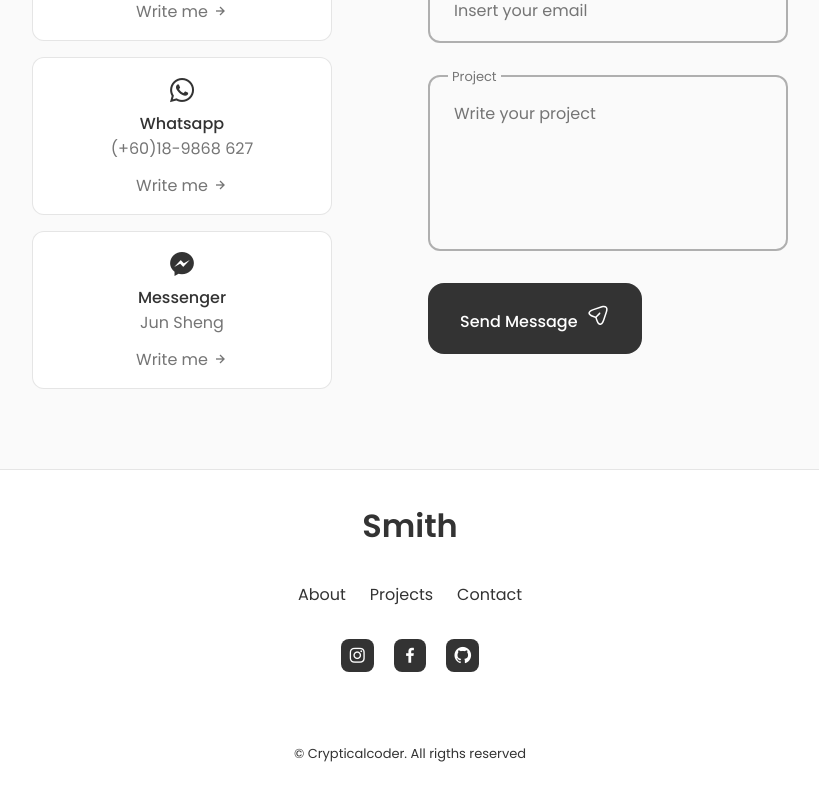
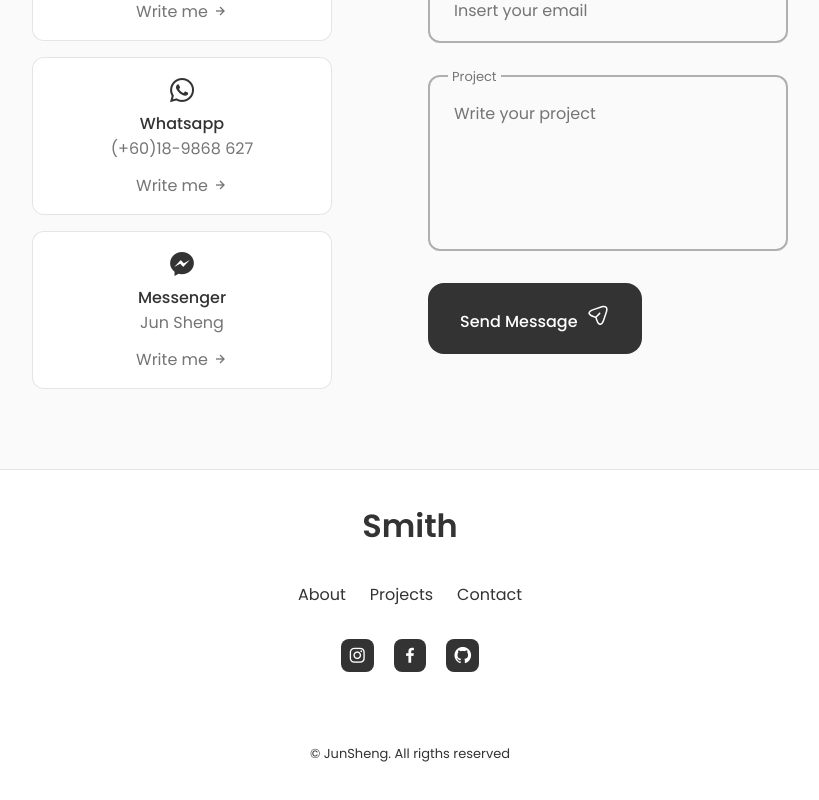
Before and after one commit to junsheng526/portfolio, a React (Create React App) app: page / in a window 1280 px wide. Shown: the part 4313-5113 px from the top of the page, without its empty margins (230-1049 px from the left). Built offline with nearby package versions, Linux system fonts and the light colour scheme.

Commit message:
deployment

```diff
--- a/src/components/footer/Footer.jsx
+++ b/src/components/footer/Footer.jsx
@@ -36,7 +36,7 @@ const Footer = () => {
                     </a>
                 </div>
                 <span className="footer__copy">
-                    &#169; Crypticalcoder. All rigths reserved
+                    &#169; {constData.footer.copywrite}
                 </span>
             </div>
         </footer>
--- a/src/constants/constants.js
+++ b/src/constants/constants.js
@@ -117,8 +117,10 @@ const constData = {
         emailLink: "mailto:junshengchoo57@gmail.com",
         whatsappLink: "https://api.whatsapp.com/send?phone=019-7828627&text=Hello,%20more%20information!",
         messengerLink: "https://m.me/user.fb123"
-    }
-    ,
+    },
+    footer: {
+        copywrite: "JunSheng. All rigths reserved",
+    },
 };
 
 export default constData;
```
Also changed, not shown: 1 other file (tests, documents, lock files or other folders).
